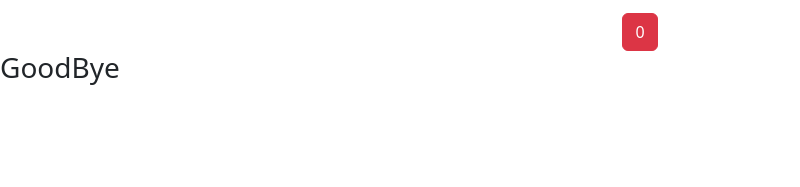
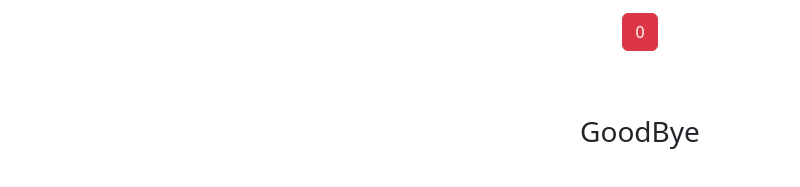
Before and after one commit to erfanera/erfanera.github.io, a plain HTML site: page index.html in a window 1280 px wide. Shown: the part 321-508 px from the top of the page, without its empty margins (0-800 px from the left). Drawn offline with nearby package versions, Linux system fonts and the light colour scheme.

Commit message:
Update style.css

```diff
--- a/style.css
+++ b/style.css
@@ -2,7 +2,7 @@ body{
     background-color: gray;
 }
 
-h1,h2,p{
+h1,h2,h3,p{
     text-align: center;
     padding-top: 4rem;
 }
```
